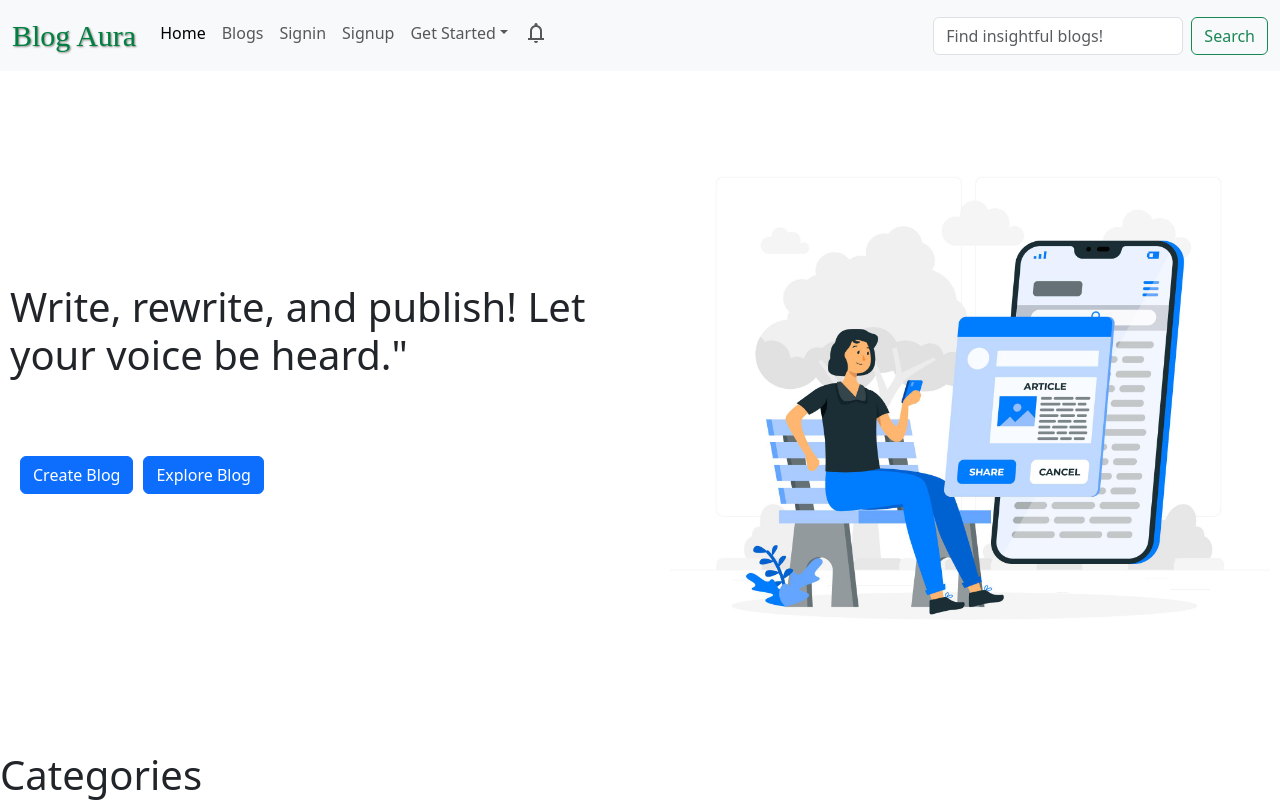
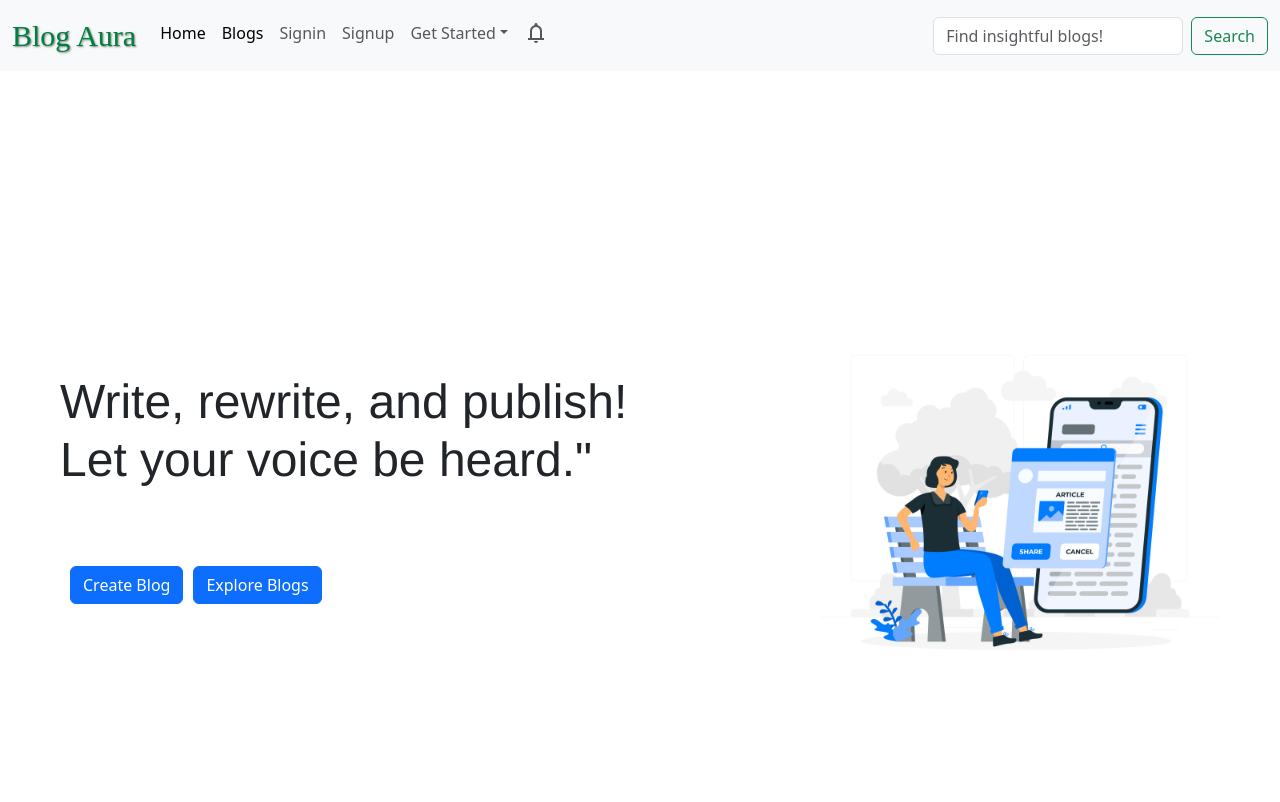
Before and after one commit to mohit-soni2003/Blog-website, a React (Vite) app in the folder frontend/blog-website/: page / in a window 1280 px wide. Shown: the top 802 px of the page. Built offline with nearby package versions, Linux system fonts and the light colour scheme; the HTML template or start-up script is replaced by a standard one.

Commit message:
Styles added to home page

```diff
--- a/frontend/blog-website/package.json
+++ b/frontend/blog-website/package.json
@@ -19,6 +19,7 @@
     "react-dom": "^18.3.1",
     "react-router-bootstrap": "^0.26.3",
     "react-router-dom": "^6.24.1",
+    "react-router-hash-link": "^2.4.3",
     "react-toastify": "^10.0.5"
   },
   "devDependencies": {
--- a/frontend/blog-website/src/App.jsx
+++ b/frontend/blog-website/src/App.jsx
@@ -12,6 +12,7 @@ import Technology from './components/Technology';
 import Sports from './components/Sports';
 import Travel from './components/Travel';
 import Entertainment from './components/Entertainment';
+// import Modal from "./components/Modal"
 
 function App() {
 
@@ -32,6 +33,7 @@ function App() {
         </Routes>
 
         <ToastContainer theme='light'></ToastContainer>
+        {/* <Modal></Modal> */}
       </div>
     </BrowserRouter>
 
--- a/frontend/blog-website/src/components/HomeC1.css
+++ b/frontend/blog-website/src/components/HomeC1.css
@@ -3,8 +3,8 @@
     align-items: center;
     flex-wrap: wrap;
     justify-content: space-around;
-
     margin: 40px 0px;
+    height: 100vh;
 }
 
 .slogan-part1{
@@ -13,10 +13,13 @@
 
    .slogan-part1 h1{
     width: 100%;
+    font-size: 3rem;
+    font-family: 'Franklin Gothic Medium', 'Arial Narrow', Arial, sans-serif;
+
    }
 .slogan-part2{
     width: 400x;
-    height: 600px;
+    height: 400px
 
 }
 .slogan-part2  img{
--- a/frontend/blog-website/src/components/HomeC1.jsx
+++ b/frontend/blog-website/src/components/HomeC1.jsx
@@ -3,8 +3,11 @@ import './HomeC1.css';
 import mainpage from '../img/mainpage1.jpg';
 import 'bootstrap/dist/css/bootstrap.min.css';
 import Button from 'react-bootstrap/Button';
+import { useNavigate } from 'react-router-dom';
+import { HashLink } from 'react-router-hash-link';
 
 function HomeC1() {
+  const navigate = useNavigate()
   const [typedText, setTypedText] = useState(''); // Manage typed text state
 
   useEffect(() => {
@@ -25,15 +28,16 @@ function HomeC1() {
 
   return (
     <>
-      <div className="home-container">
+      <div className="home-container" id='home-category'>
         <div className="slogan-part1">
           <h1 className="slogan">Write, rewrite, and publish! Let your voice be heard."</h1>
           <br />
-          <Button variant="primary" className="Create-blog">
+          <Button variant="primary" onClick={()=>{navigate("/createblog")}} className="Create-blog">
             Create Blog
           </Button>
           <Button variant="primary" className="Explore-blog">
-            Explore Blog
+          <HashLink smooth style={{ textDecoration: "none", color:"white" }} to="/#home-category">Explore Blogs
+          </HashLink>
           </Button>
         </div>
         <div className="slogan-part2">
--- a/frontend/blog-website/src/components/Nav.jsx
+++ b/frontend/blog-website/src/components/Nav.jsx
@@ -10,6 +10,8 @@ import NavDropdown from 'react-bootstrap/NavDropdown';
 import './Nav.css'
 import 'bootstrap/dist/css/bootstrap.min.css';
 import { LinkContainer } from 'react-router-bootstrap'
+import { useNavigate } from 'react-router-dom';
+import { HashLink } from 'react-router-hash-link';
 
 
 
@@ -21,21 +23,29 @@ const searchTexts = [
 ];
 
 export default function NavigationBar() {
+  const navigate = useNavigate()
   const token = localStorage.getItem("jwt")
 
   const [currentTextIndex, setCurrentTextIndex] = useState(0);
 
-  const navigationStatus = () => {
+  const logout = () => {
+    localStorage.clear()
+    navigate("/")
+  }
+
+  const logoutButtonStatus = () => {
     if (token) {
       return (
         <>
-          <LinkContainer to="/signup">
-            <Nav.Link>Logout</Nav.Link>
-          </LinkContainer>
+          <Button variant="danger mx-4" onClick={logout}>Logut</Button>
         </>
       )
     }
-    else {
+
+  }
+  const navigationStatus = () => {
+    if (!token) {
+
       return (
         <>
           <LinkContainer to="/signin">
@@ -49,7 +59,6 @@ export default function NavigationBar() {
         </>
       )
     }
-
   }
 
   useEffect(() => {
@@ -72,14 +81,23 @@ export default function NavigationBar() {
               <LinkContainer to="/">
                 <Nav.Link>Home</Nav.Link>
               </LinkContainer>
-              <Nav.Link href="#action2">Blogs</Nav.Link>
+
+
+
+              <LinkContainer to="">
+                <Nav.Link >
+                  <HashLink smooth style={{ textDecoration: "none", color: "black" }} to="/#home-category">Blogs
+                  </HashLink>
+                </Nav.Link>
+              </LinkContainer>
 
               {navigationStatus()}
 
 
               <NavDropdown title="Get Started" id="navbarScrollingDropdown">
+
                 <LinkContainer to="/createblog">
-                  <NavDropdown.Item href="#action3">Start Writing</NavDropdown.Item>
+                  <NavDropdown.Item>Start Writing</NavDropdown.Item>
                 </LinkContainer>
                 <NavDropdown.Item href="#action4">About Us</NavDropdown.Item>
                 <NavDropdown.Divider />
@@ -93,12 +111,13 @@ export default function NavigationBar() {
               <Form.Control
                 type="search"
                 placeholder={searchTexts[currentTextIndex]} // Dynamically update placeholder
-                className="me-2"
+                className="me-2 "
                 aria-label="Search"
               />
               <Button variant="outline-success">Search</Button>
             </Form>
           </Navbar.Collapse>
+          {logoutButtonStatus()}
         </Container>
       </Navbar>
     </>
--- /dev/null
+++ b/frontend/blog-website/src/components/modal.css
@@ -0,0 +1,3 @@
+.modal-header{
+    font-size: 29px;
+}
--- /dev/null
+++ b/frontend/package.json
@@ -0,0 +1,5 @@
+{
+  "dependencies": {
+    "react-icons": "^5.2.1"
+  }
+}
```
Also changed, not shown: frontend/blog-website/src/components/Modal.jsx (added, +22 -0 lines), 2 other files (tests, documents, lock files or other folders).
